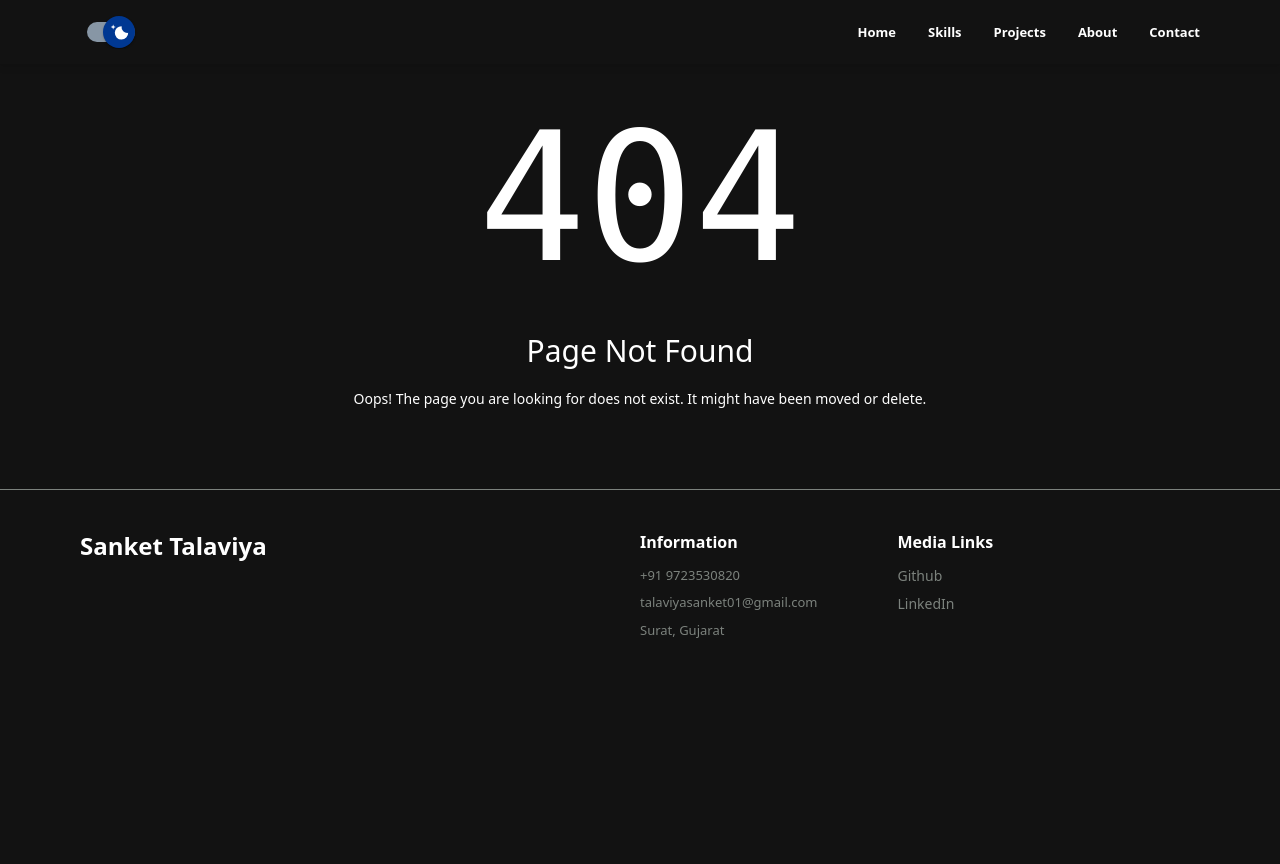
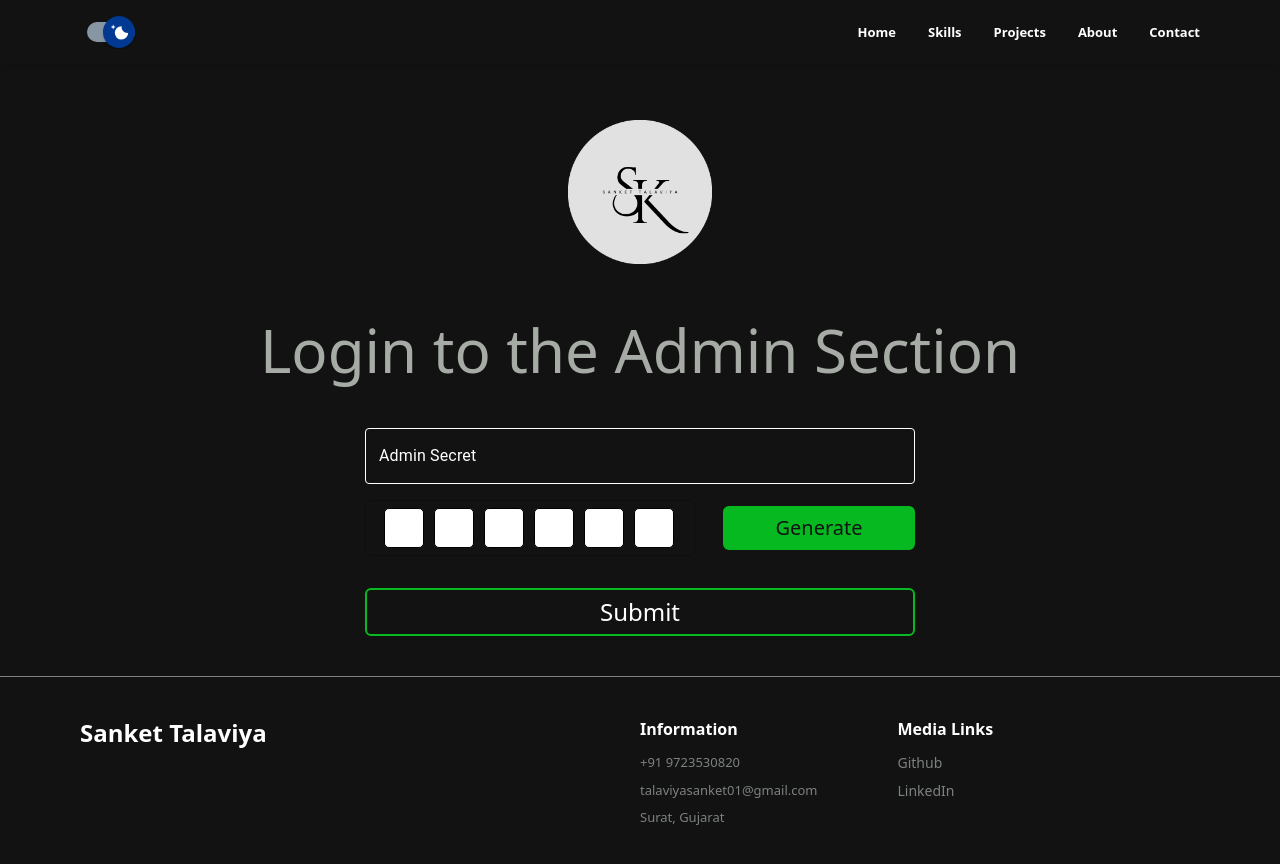
Before and after one commit to Sanket4450/Portfolio, a React (Vite) app: page /admin/login in a window 1280 px wide. Shown: the top 864 px of the page. Before the commit the page ends 800 px from the top, so only its background shows below. Built offline with nearby package versions, Linux system fonts and the light colour scheme; no server answers.

Commit message:
admin login page design done

```diff
--- a/package.json
+++ b/package.json
@@ -17,6 +17,7 @@
     "@fortawesome/react-fontawesome": "^0.2.0",
     "@mui/icons-material": "^5.15.10",
     "@mui/material": "^5.15.10",
+    "@mui/styles": "^5.15.12",
     "@reduxjs/toolkit": "^2.2.1",
     "formik": "^2.4.5",
     "react": "^18.2.0",
--- a/src/App.jsx
+++ b/src/App.jsx
@@ -17,8 +17,7 @@ function App() {
         <Route path="/about" element={<About />} />
         <Route path="/contact" element={<Contact />} />
         <Route path="/submit" element={<Submit />} />
-        <Route path="/admin" element={<Login/>}>
-        </Route>
+        <Route path="/admin/login" element={<Login />} />
         <Route path="*" element={<NotFound />} />
       </Routes>
       <Footer />
--- a/src/components/login/AdminLogin.jsx
+++ b/src/components/login/AdminLogin.jsx
@@ -1,9 +1,74 @@
-import { useState, useEffect } from 'react'
-import { Box, TextField } from '@mui/material'
+import { useState, useEffect, useRef } from 'react'
+import { useNavigate } from 'react-router-dom'
+import { Box, TextField, InputAdornment } from '@mui/material'
+import { withStyles } from '@mui/styles'
 import { userDetails } from '../../data/user'
+
+const OTPFieldStyles = {
+  input: {
+    width: '40px',
+    height: '40px',
+    fontSize: '20px',
+    textAlign: 'center',
+    borderStyle: 'solid',
+    borderWidth: '1px',
+    borderColor: 'black',
+    borderRadius: '5px',
+    margin: '0 5px',
+    outline: 'none',
+  },
+}
+
+const OTPField = withStyles(OTPFieldStyles)(({ classes, width, otp, setOTP }) => {
+  const inputsRef = useRef([])
+
+  const handleOTPChange = (index, value, event) => {
+    const newOTP = [...otp]
+    newOTP[index] = value
+    setOTP(newOTP)
+
+    if (event.key === 'Backspace' && value === '') {
+      if (index > 0) {
+        inputsRef.current[index - 1].focus()
+        newOTP[index - 1] = ''
+        setOTP(newOTP)
+      }
+    } else if (value && index < 5) {
+      inputsRef.current[index + 1].focus()
+    }
+  }
+
+  return (
+    <TextField
+      variant="outlined"
+      style={{ width: '330px', overflow: 'hidden' }}
+      InputProps={{
+        startAdornment: (
+          <InputAdornment position="start">
+            <Box display="flex">
+              {Array.from({ length: 6 }).map((_, index) => (
+                <input
+                  key={index}
+                  type="text"
+                  maxLength="1"
+                  className={classes.input}
+                  ref={(el) => (inputsRef.current[index] = el)}
+                  value={otp[index]}
+                  onChange={(e) => handleOTPChange(index, e.target.value, e)}
+                  onKeyDown={(e) => handleOTPChange(index, otp[index], e)}
+                />
+              ))}
+            </Box>
+          </InputAdornment>
+        ),
+      }}
+    />
+  )
+})
 
 export const AdminLogin = () => {
   const [screenWidth, setScreenWidth] = useState(window.innerWidth)
+  const [otp, setOTP] = useState(['', '', '', '', '', ''])
   const [error, setError] = useState('')
   const [loading, setLoading] = useState(false)
   const [errorMessage, setErrorMessage] = useState('')
@@ -20,23 +85,71 @@ export const AdminLogin = () => {
   return (
     <section className=" text-center">
       <div className=" flex justify-center py-14">
-        <img src={userDetails.logo} className=" w-28 md:w-40" />
+        <img src={userDetails.logo} className=" w-24 md:w-36" />
       </div>
 
       <h1 className=" text-gray-strong font-sans text-center text-3xl sm:text-5xl lg:text-6xl">
         Login to the Admin Section
       </h1>
 
+      <div className=" my-10 space-y-8">
+        <div className=" space-y-2">
           <Box
             component="form"
             sx={{
-          '& > :not(style)': { m: 1, width: '25ch' },
+              '& > :not(style)': { m: 1, width: screenWidth < 640 ? '95%' : '550px' },
             }}
             noValidate
             autoComplete="off"
           >
-        <TextField id="filled-basic" label="Filled" variant="filled" />
+            <TextField
+              label="Admin Secret"
+              variant="outlined"
+              spellCheck={false}
+              sx={{
+                '& .MuiOutlinedInput-root': {
+                  '& fieldset': {
+                    borderColor: 'var(--text-primary)',
+                  },
+                  '&:hover fieldset': {
+                    borderColor: 'var(--text-primary)',
+                  },
+                  '&.Mui-focused fieldset': {
+                    borderColor: 'var(--text-theme-primary)',
+                  },
+                },
+                '& .MuiInputLabel-root.Mui-focused': {
+                  color: 'var(--text-theme-primary)',
+                },
+                '& .MuiFormHelperText-root': {
+                  color: 'var(--gray-strong)', // Helper text color
+                  fontSize: '14px', // Example additional style for font size
+                  marginLeft: 0,
+                },
+                '& .MuiFormHelperText-contained': {
+                  marginTop: '5px', // Example additional style for contained helper text
+                },
+                '& > :not(style)': { color: 'var(--text-primary)' },
+              }}
+            />
           </Box>
+          <div
+            style={{ width: screenWidth < 640 ? '95%' : '550px' }}
+            className=" mx-auto flex justify-between items-center"
+          >
+            <OTPField width={screenWidth < 640 ? '95%' : '550px'} otp={otp} setOTP={setOTP} />
+            <button className=" w-48 h-11 bg-text-theme-primary text-bg-primary border-2 border-text-theme-primary text-xl rounded-md">
+              Generate
+            </button>
+          </div>
+        </div>
+        <button
+          style={{ width: screenWidth < 640 ? '95%' : '550px' }}
+          className=" w-48 h-12 text-primary border-2 border-text-theme-primary rounded-md hover:text-bg-primary hover:bg-text-theme-primary transition duration-200 text-2xl"
+        >
+          Submit
+        </button>
+      </div>
     </section>
   )
 }
```
Lines whose indentation alone changed are shown as unchanged.
